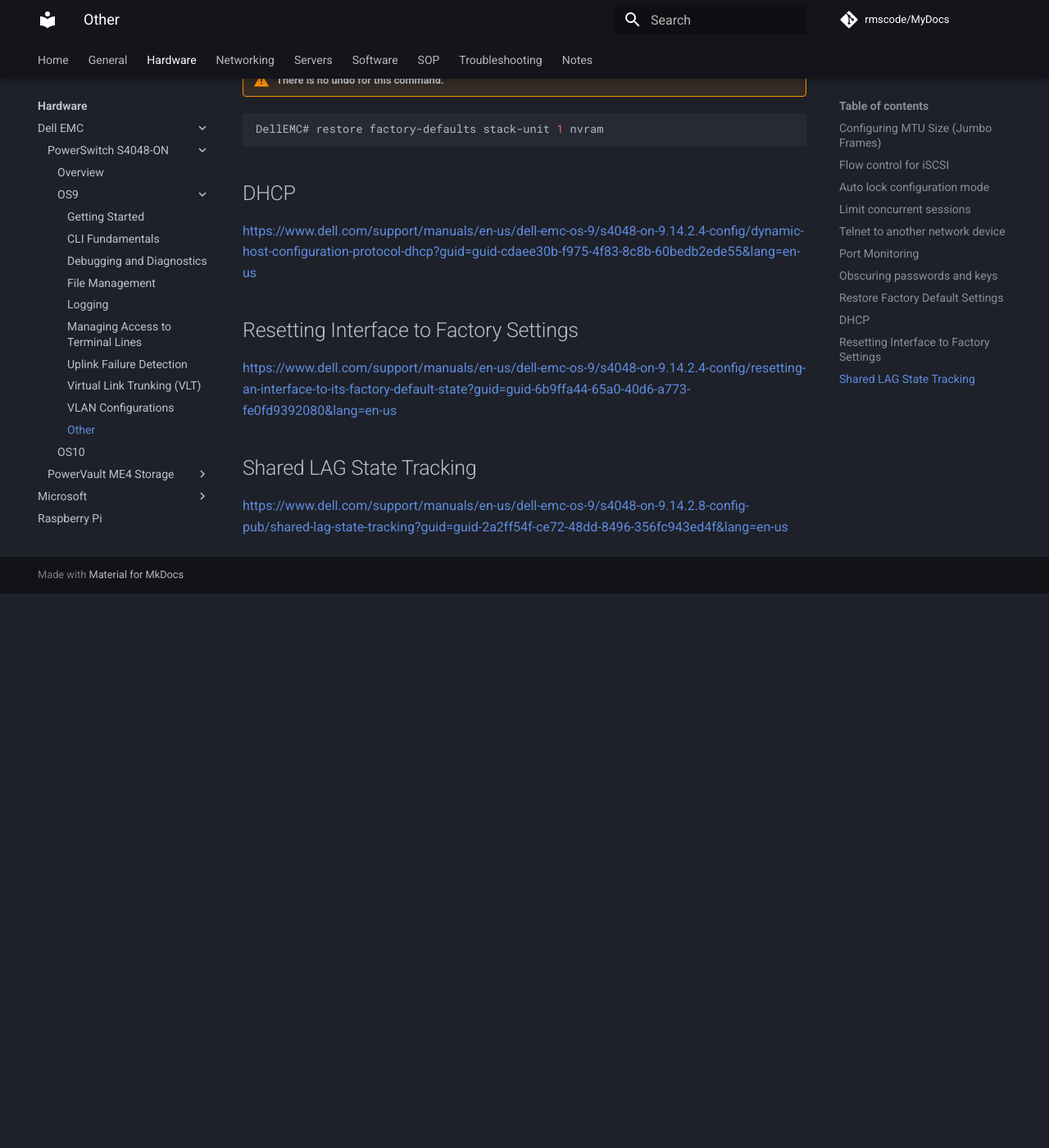
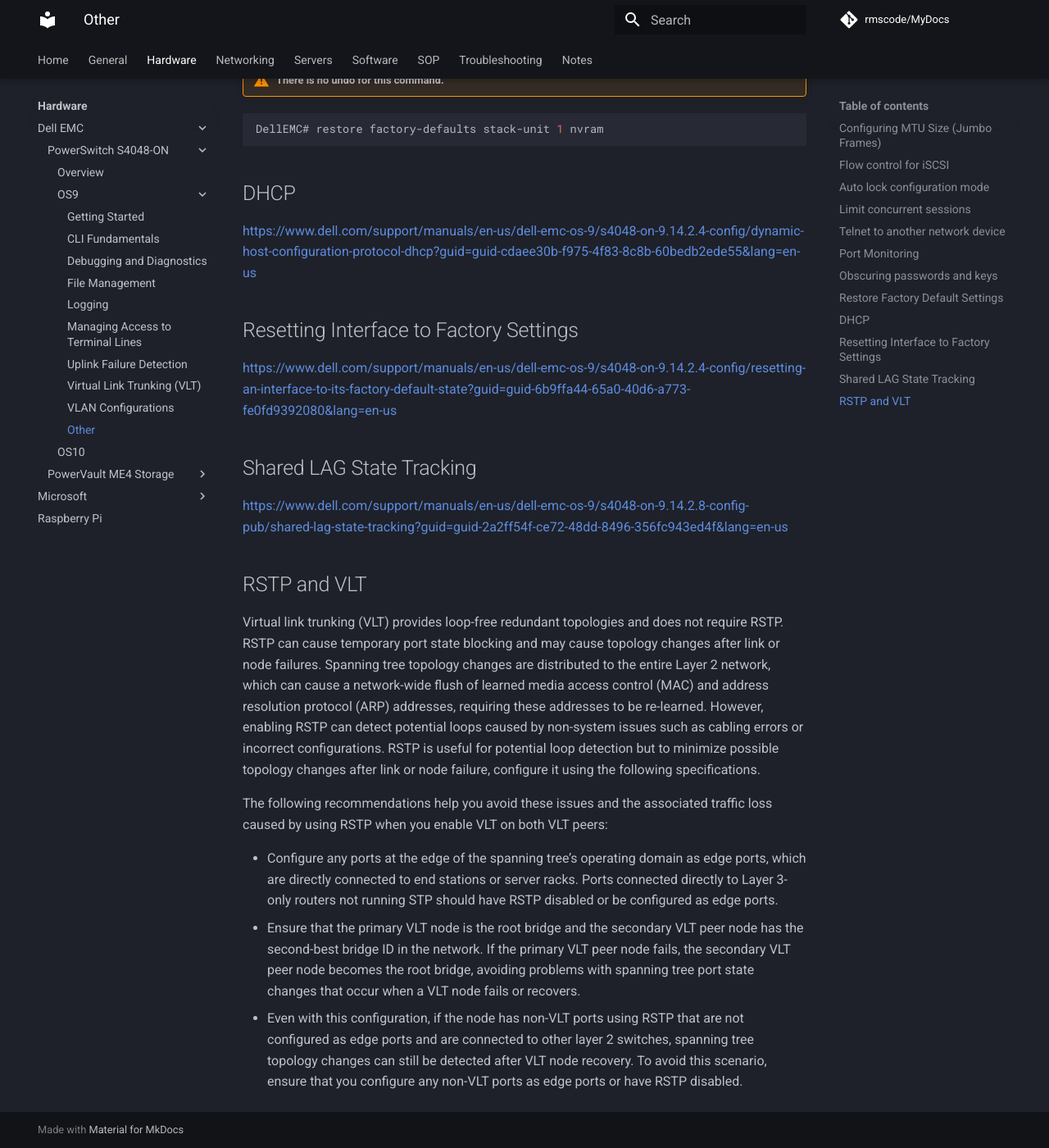
Before and after one commit to rmscode/binary-garden, an MkDocs documentation site: the page built from docs/hardware/dell-emc/S4048-ON/os9-other.md, in a window 1280 px wide and 1400 px high, scrolled down 3138 px. Shown: the whole window at 82% size. Built offline with MkDocs 1.6.1 and Material for MkDocs 9.7.7, drawn with Linux system fonts in a browser that asks for light colours; comment, search, counter and statistics services are not loaded; before the commit the page ends 3862 px from its top, so only the background shows below that.

Commit message:
Update os9-other.md

```diff
--- a/docs/hardware/dell-emc/S4048-ON/os9-other.md
+++ b/docs/hardware/dell-emc/S4048-ON/os9-other.md
@@ -132,3 +132,13 @@
 ## Shared LAG State Tracking
 
 <https://www.dell.com/support/manuals/en-us/dell-emc-os-9/s4048-on-9.14.2.8-config-pub/shared-lag-state-tracking?guid=guid-2a2ff54f-ce72-48dd-8496-356fc943ed4f&lang=en-us>
+
+## RSTP and VLT
+
+Virtual link trunking (VLT) provides loop-free redundant topologies and does not require RSTP. RSTP can cause temporary port state blocking and may cause topology changes after link or node failures. Spanning tree topology changes are distributed to the entire Layer 2 network, which can cause a network-wide flush of learned media access control (MAC) and address resolution protocol (ARP) addresses, requiring these addresses to be re-learned. However, enabling RSTP can detect potential loops caused by non-system issues such as cabling errors or incorrect configurations. RSTP is useful for potential loop detection but to minimize possible topology changes after link or node failure, configure it using the following specifications.
+
+The following recommendations help you avoid these issues and the associated traffic loss caused by using RSTP when you enable VLT on both VLT peers:
+
+- Configure any ports at the edge of the spanning tree’s operating domain as edge ports, which are directly connected to end stations or server racks. Ports connected directly to Layer 3-only routers not running STP should have RSTP disabled or be configured as edge ports.
+- Ensure that the primary VLT node is the root bridge and the secondary VLT peer node has the second-best bridge ID in the network. If the primary VLT peer node fails, the secondary VLT peer node becomes the root bridge, avoiding problems with spanning tree port state changes that occur when a VLT node fails or recovers.
+- Even with this configuration, if the node has non-VLT ports using RSTP that are not configured as edge ports and are connected to other layer 2 switches, spanning tree topology changes can still be detected after VLT node recovery. To avoid this scenario, ensure that you configure any non-VLT ports as edge ports or have RSTP disabled.
```
